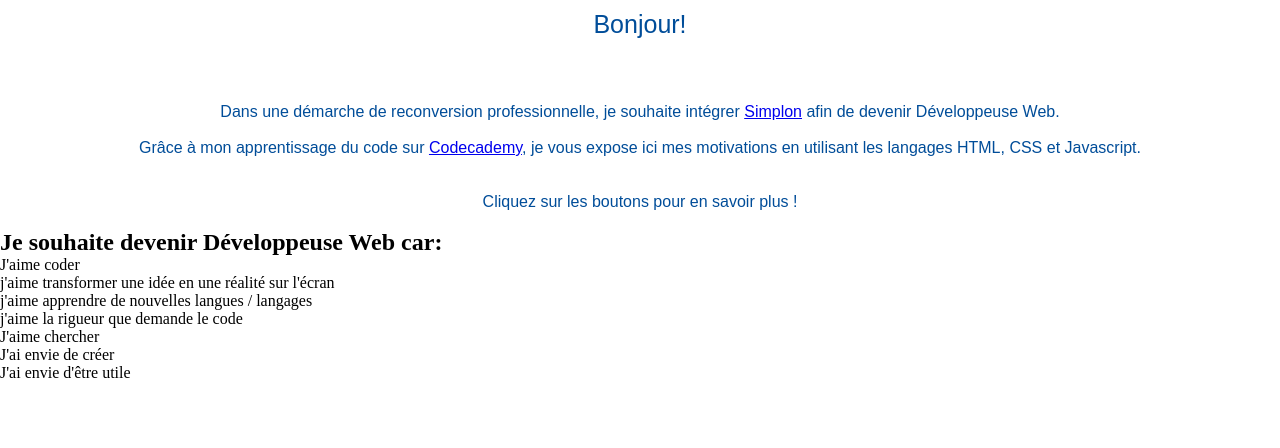
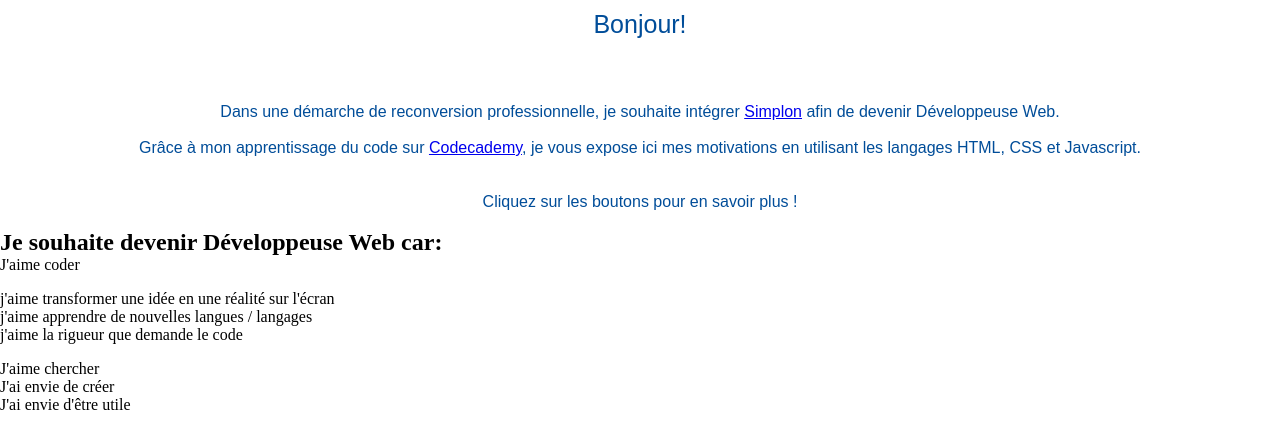
Before and after one commit to cecilema/projet_1, a plain HTML site: page index.html in a window 1280 px wide. Both pictures are taken after a click on the element "J'aime coder". Drawn offline with nearby package versions, Linux system fonts and the light colour scheme.

Commit message:
Update fichier.css

```diff
--- a/fichier.css
+++ b/fichier.css
@@ -38,3 +38,12 @@ p {
   float: left;
   margin: 2px;
 }
+
+ul {
+  list-style: none;
+  padding: 0;
+}
+
+.coder_raisons {
+  margin: 1em 0;
+}
```
